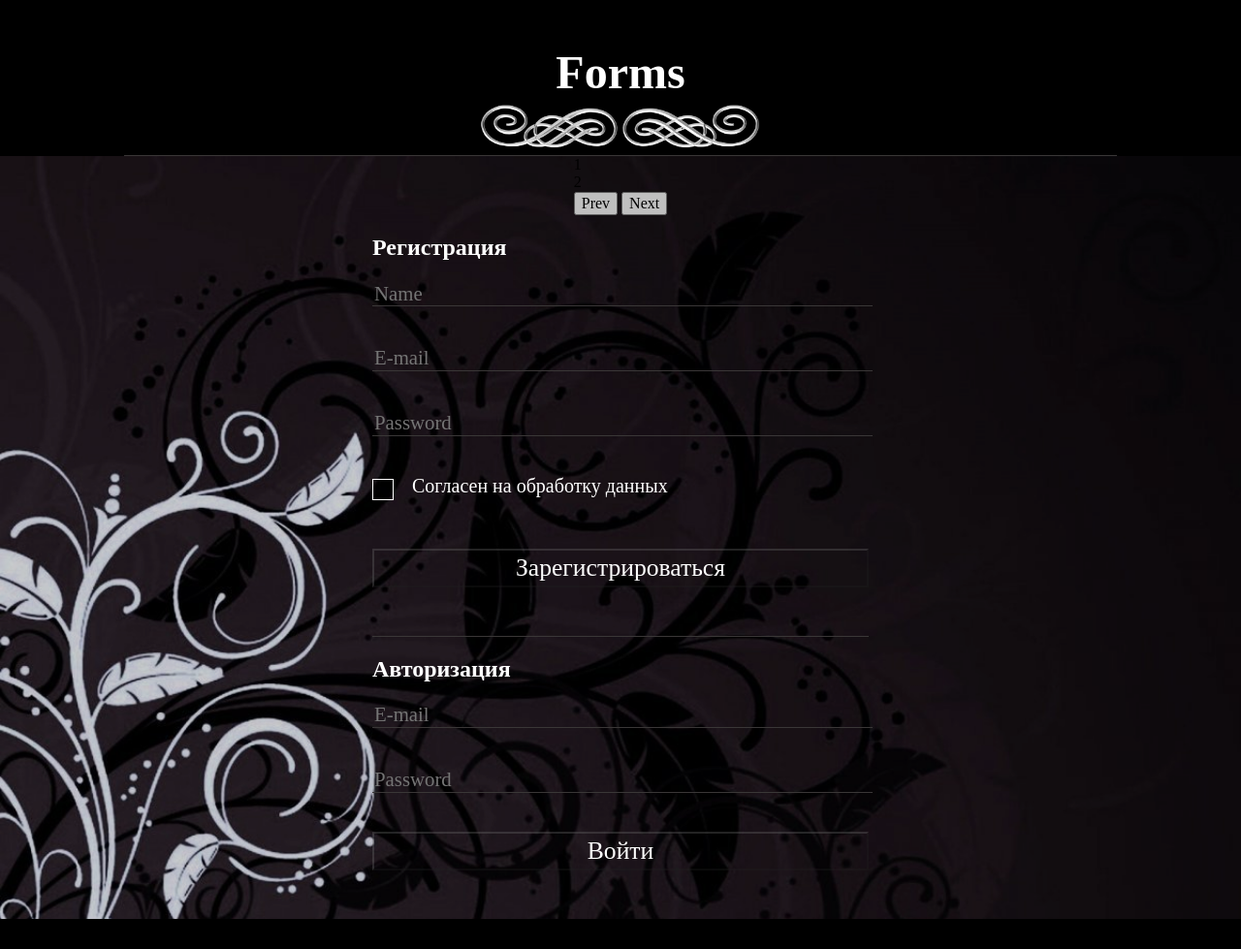
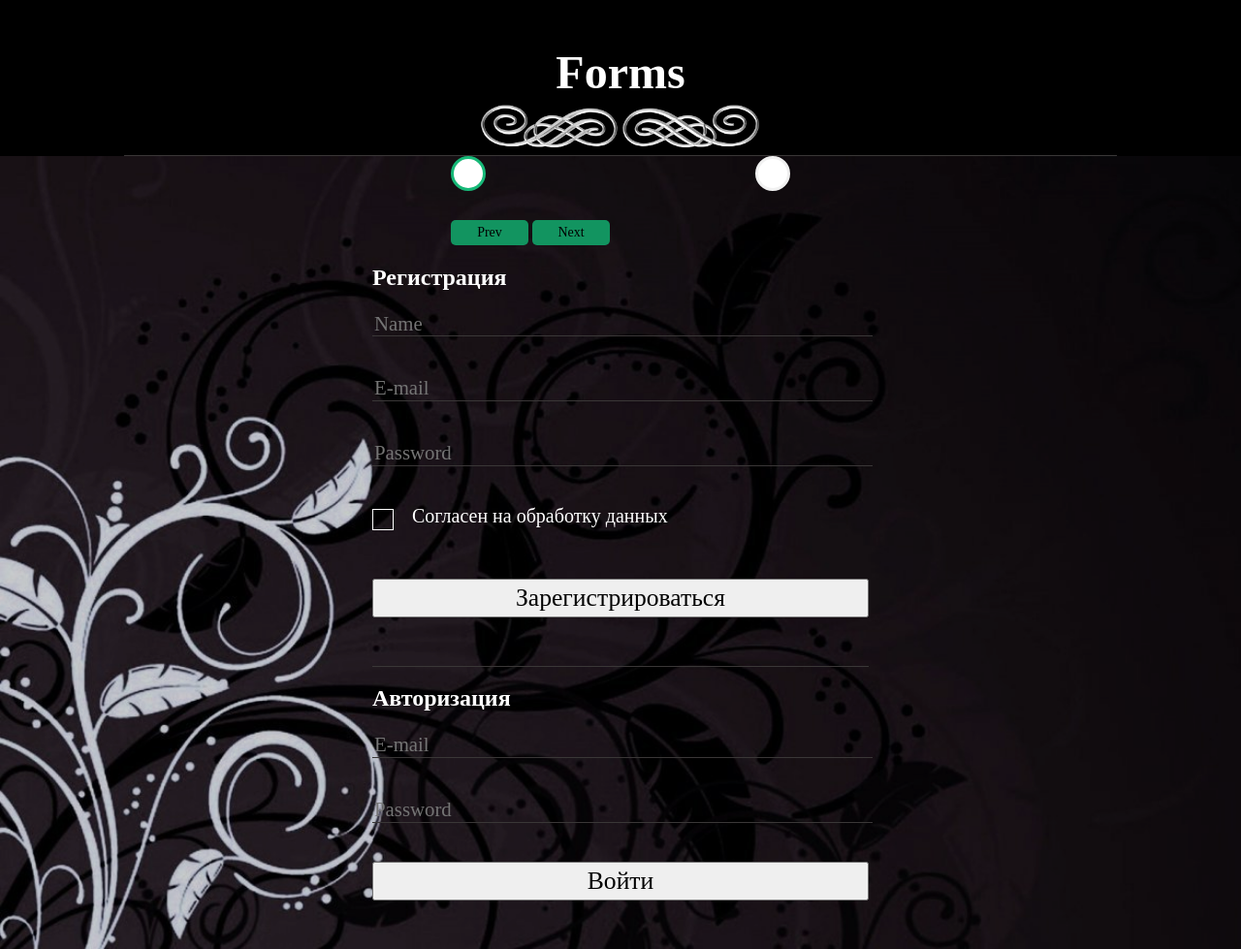
Before and after one commit to SmokenSpanish/Forms, a plain HTML site: page index.html in a window 1280 px wide. Shown: the whole page at 97% size. Before the commit the page ends 948 px from the top, so only its background shows below. Drawn offline with Linux system fonts and the light colour scheme.

Commit message:
feat: css progress-container

```diff
--- a/index.js
+++ b/index.js
@@ -78,3 +78,5 @@ const authFormValidator = new FormValidation(authForm)
 
 regFormValidator.enableValidation();
 authFormValidator.enableValidation();
+
+const progress
--- a/style/style.css
+++ b/style/style.css
@@ -61,6 +61,73 @@
     background-color: black;
     opacity: 0.2;
     z-index: 0;
+}
+
+.container {
+    /* transform: translate(-50%, -50%); */
+    color: white;
+}
+
+.progress-container {
+    display: flex;
+    margin: 0 auto 30px;
+    align-items: center;
+    justify-content: space-between;
+    position: relative;
+    width: 350px;
+    max-width: 100%;
+}
+
+.progress-container:before {
+    content: '';
+    width: 100%;
+    background-color: #f1f1f1;
+    height: 5px;
+    position: absolute;
+    z-index: -1;
+}
+
+.progress {
+    width: 0;
+    background-color: #17B978;
+    height: 5px;
+    top: 50%;
+    position: absolute;
+    transform: translateY(-50%);
+    z-index: -1;
+    transition: 0.4s ease-in-out;
+}
+
+.circle {
+    background: #fff;
+    height: 30px;
+    width: 30px;
+    display: flex;
+    align-items: center;
+    justify-content: center;
+    border: 3px solid #f1f1f1;
+    border-radius: 50px;
+}
+
+.circle__type_active {
+    border-color: #17B978;
+    transition: 0.6s ease-in;
+}
+
+.btn {
+    border: none;
+    padding: 5px 8px;
+    width: 80px;
+    font-size: 14px;
+    border-radius: 5px;
+    background: #17B978;
+    cursor: pointer;
+}
+
+.btn:disabled {
+    background: #f1f1f1;
+    color: rgb(114, 97, 97);
+    cursor: not-allowed;
 }
 
 .form {
@@ -172,6 +239,8 @@
     cursor: pointer;
 }
 
+
+
 @media screen and (max-width: 600px) {
     .header__title {
         font-size: 2em;
```
